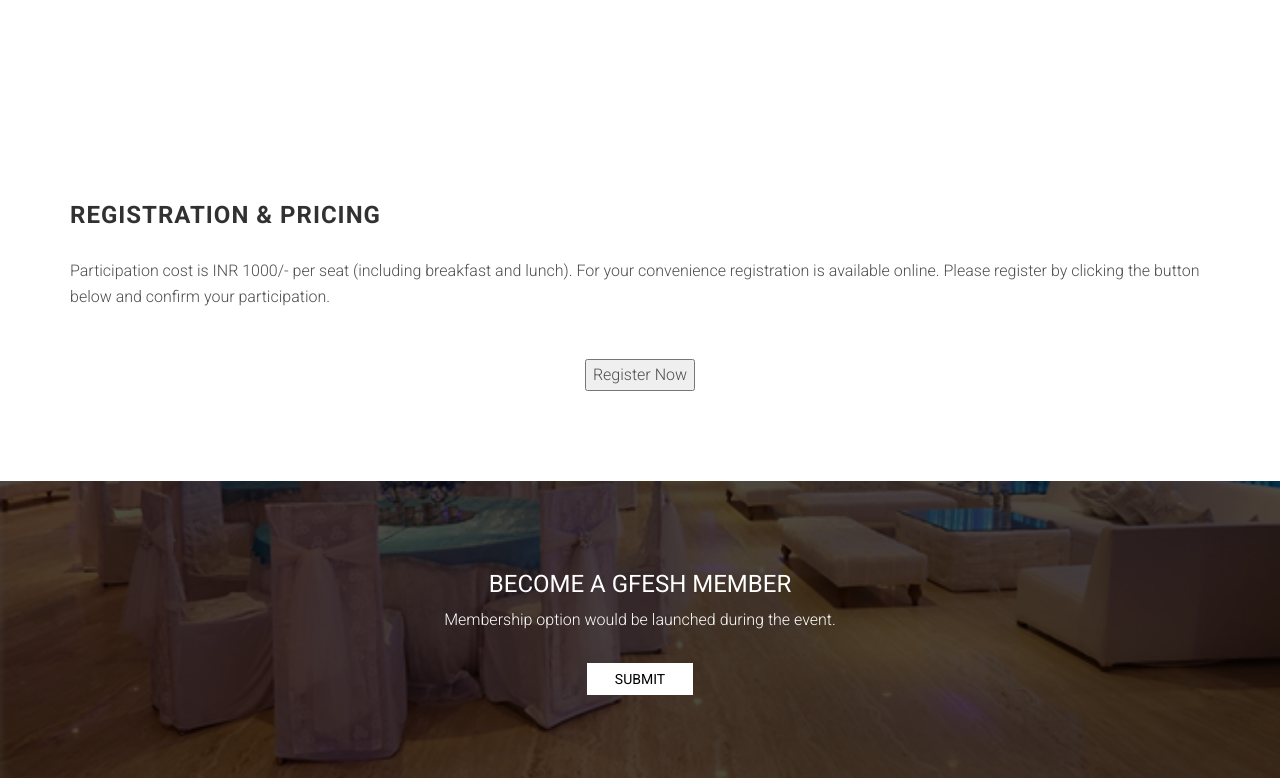
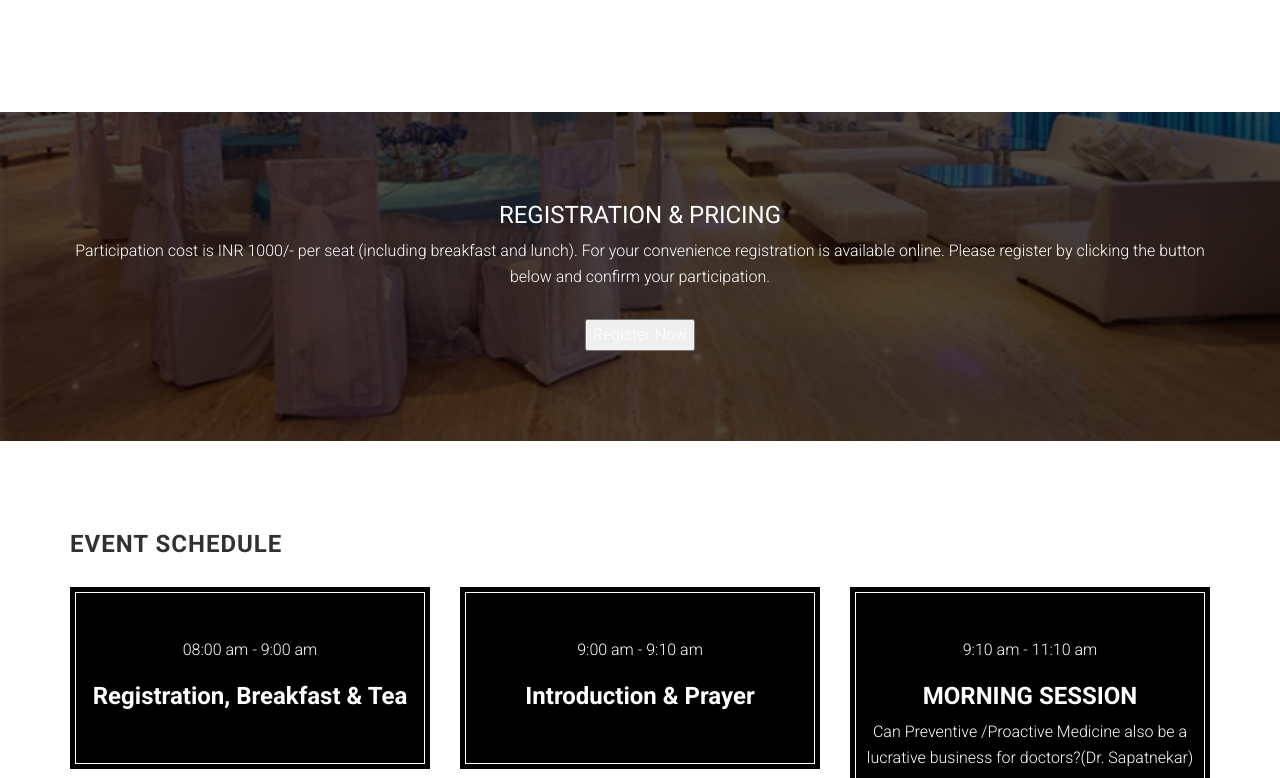
Before and after one commit to kstsvcs/gfesh2017, a website: page index.html in a window 1280 px wide. Shown: the part 2722-3500 px from the top of the page. Drawn offline with nearby package versions, Linux system fonts and the light colour scheme; files that its build step writes are made by us from their sources; a script that the page names is missing; files whose address does not match are found by name.

Commit message:
moved reg

```diff
--- a/index.html
+++ b/index.html
@@ -212,29 +212,16 @@
         </div>
     </section>
 
-    <section id="registration" class="section registration">
+    <section id="registration" class="section bg-image-2 contribution">
         <div class="container">
             <div class="row">
                 <div class="col-md-12">
-                    <h3 class="section-title">Registration &amp; Pricing</h3>
+                    <h3 class="text-uppercase mt0 font-400">Registration &amp; Pricing</h3>
+
                     <p>Participation cost is INR 1000/- per seat (including breakfast and lunch). For your convenience registration is available online. Please register by clicking the button below and confirm your participation.</p>
-                </div>
-            </div>
-                <div class="text-center mt20">
+
                     <button onclick="popup('gf2017-114431');" class="tsbutton">Register Now</button><noscript id="tsNoJsMsg">Javascript on your browser is not enabled.</noscript><script src="http://www.townscript.com/popup-widget/townscript-widget.nocache.js" type="text/javascript"></script>
-                </div>
-        </div>
-    </section>
 
-    <section id="contribution" class="section bg-image-2 contribution">
-        <div class="container">
-            <div class="row">
-                <div class="col-md-12">
-                    <h3 class="text-uppercase mt0 font-400">Become a GFESH Member</h3>
-
-                    <p>Membership option would be launched during the event.</p>
-
-                    <a class="btn btn-white" href="#">Submit</a>
                 </div>
             </div>
         </div>
```
